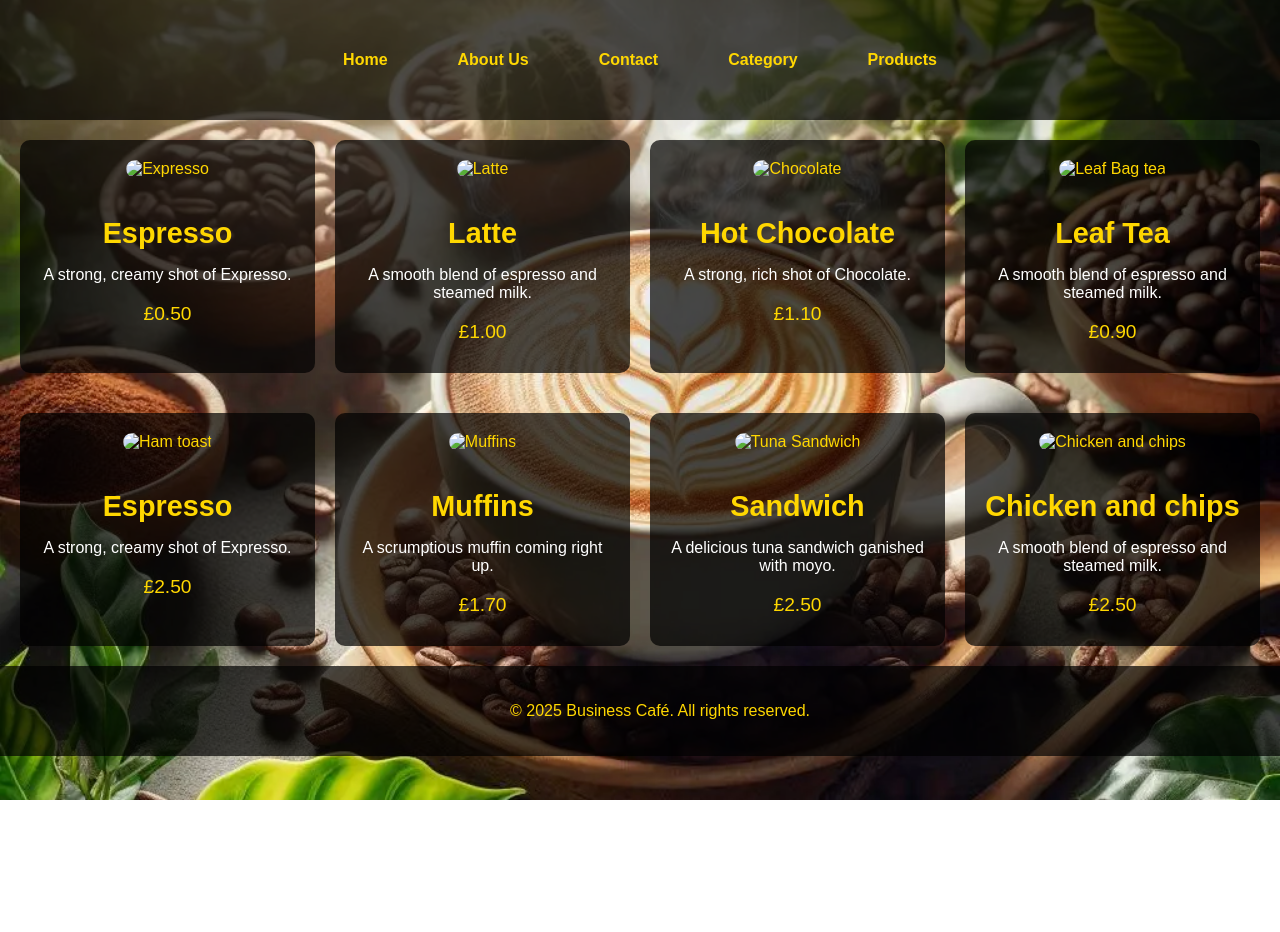
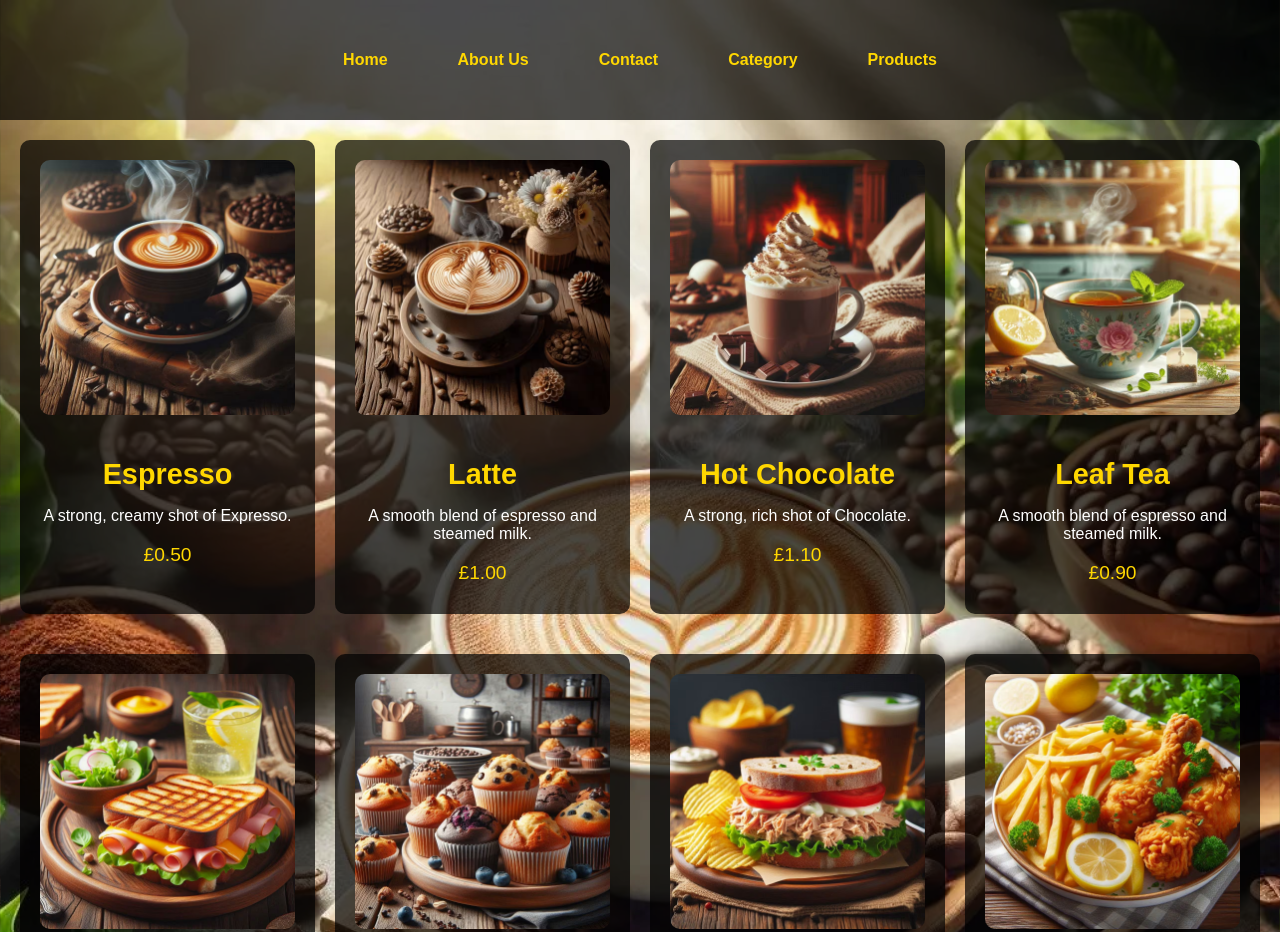
Before and after one commit to austzdee/dannitoCafe, a plain HTML site: page products.html in a window 1280 px wide. Shown: the top 932 px of the page. Before the commit the page ends 800 px from the top, so only its background shows below. Drawn offline with Linux system fonts and the light colour scheme.

Commit message:
modified category page and products page

```diff
--- a/css/styles.css
+++ b/css/styles.css
@@ -3,7 +3,7 @@ body {
     margin: 0;
     padding: 0;
     font-family: 'Arial', sans-serif;
-    background: url("/resources/p.webp") no-repeat center center fixed;
+    background: url("../resources/p.webp") no-repeat center center fixed;
     background-size: cover;
     color: #FFFFFF;
 }
--- a/products.html
+++ b/products.html
@@ -21,26 +21,26 @@
     <section id="products">
         <div class="container">
             <div class="product-item" id="expresso">
-                <img src="./css/resources/cup of hot creamy espresso.avif" alt="Expresso">
+                <img src="resources/cup of hot creamy espresso.avif" alt="Expresso">
                 <h2>Espresso</h2>
                 <p>A strong, creamy shot of Expresso.</p>
                 <p class="price">£0.50</p>
             </div>
             <div class="product-item" id="latte">
-                <img src="./css/resources/another style of hot cup of latte.avif" alt="Latte">
+                <img src="resources/another style of hot cup of latte.avif" alt="Latte">
                 <h2>Latte</h2>
                 <p>A smooth blend of espresso and steamed milk.</p>
                 <p class="price">£1.00</p>
             </div>
 
                  <div class="product-item" id="chocolate">
-                    <img src="./css/resources/creamy hot chocolate tea.avif" alt="Chocolate">
+                    <img src="resources/creamy hot chocolate tea.avif" alt="Chocolate">
                     <h2>Hot Chocolate </h2>
                     <p>A strong, rich shot of Chocolate.</p>
                     <p class="price">£1.10</p>
                 </div>
                 <div class="product-item" id="leafTea">
-                    <img src=".\css\resources\cup of tea with tea bag.avif" alt="Leaf Bag tea">
+                    <img src="resources/cup of tea with tea bag.avif" alt="Leaf Bag tea">
                     <h2>Leaf Tea</h2>
                     <p>A smooth blend of espresso and steamed milk.</p>
                     <p class="price">£0.90</p>
@@ -49,26 +49,26 @@
         <div class="container">
 
             <div class="product-item" id="toast">
-                <img src="./css/resources/ham and cheese toast.avif" alt="Ham toast">
+                <img src="resources/ham and cheese toast.avif" alt="Ham toast">
                 <h2>Espresso</h2>
                 <p>A strong, creamy shot of Expresso.</p>
                 <p class="price">£2.50</p>
             </div>
             <div class="product-item" id="muffin">
-                <img src="./css/resources/muffins.avif" alt="Muffins">
+                <img src="resources/muffins.avif" alt="Muffins">
                 <h2>Muffins</h2>
                 <p>A scrumptious muffin coming right up.</p>
                 <p class="price">£1.70</p>
             </div>
 
                  <div class="product-item" id="sandwich">
-                    <img src="./css/resources/tuna sandwich with moyo.avif" alt="Tuna Sandwich">
+                    <img src="resources/tuna sandwich with moyo.avif" alt="Tuna Sandwich">
                     <h2>Sandwich </h2>
                     <p>A delicious tuna sandwich ganished with moyo.</p>
                     <p class="price">£2.50</p>
                 </div>
                 <div class="product-item" id="chips">
-                    <img src=".\css\resources\chicken and chips.avif" alt="Chicken and chips">
+                    <img src="resources/chicken and chips.avif" alt="Chicken and chips">
                     <h2>Chicken and chips</h2>
                     <p>A smooth blend of espresso and steamed milk.</p>
                     <p class="price">£2.50</p>
```
Also changed, not shown: category.html (+3 -3 lines).
